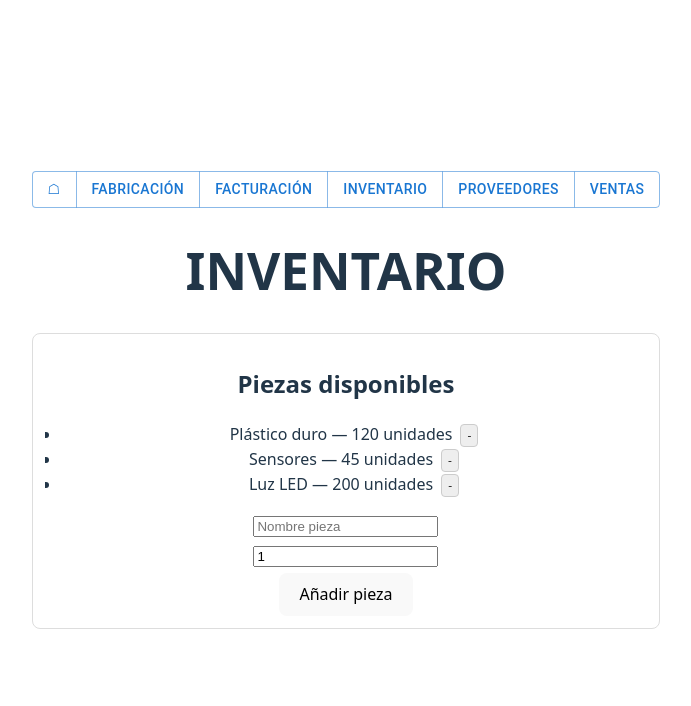
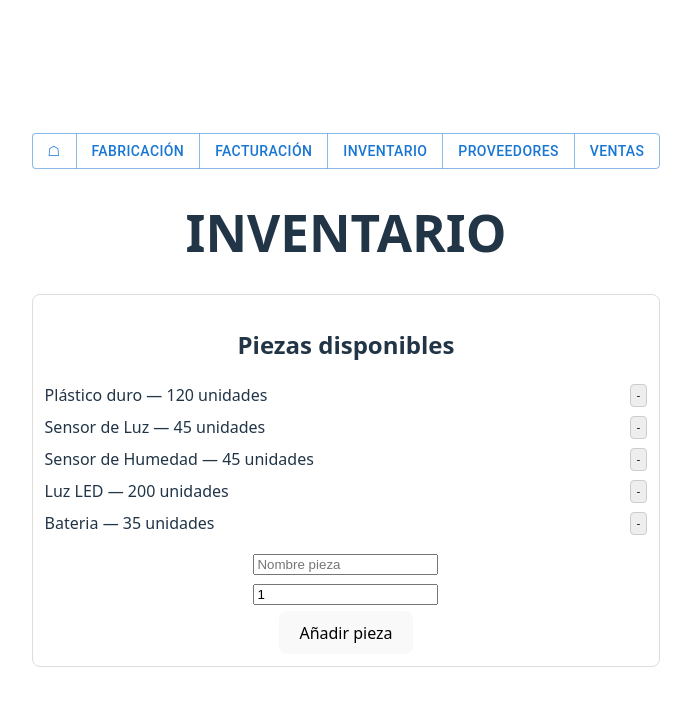
Before and after one commit to Enriquecebanc/Reto2Niger2.0, a React (Vite) app in the folder Reto2Niger2.0/: page /inventario in a window 1280 px wide. Shown: the top 706 px of the page, without its empty margins (294-985 px from the left). Built offline with nearby package versions, Linux system fonts and the light colour scheme.

Commit message:
TxomitAxtualizado

```diff
--- a/Reto2Niger2.0/src/pages/Inventario.jsx
+++ b/Reto2Niger2.0/src/pages/Inventario.jsx
@@ -4,8 +4,11 @@ import BarraBusqueda from '../componentes/barraBusqueda.jsx';
 const Inventario = () => {
     const [piezas, setPiezas] = React.useState([
         { id: 1, nombre: 'Plástico duro', cantidad: 120 },
-        { id: 2, nombre: 'Sensores', cantidad: 45 },
-        { id: 3, nombre: 'Luz LED', cantidad: 200 },
+        { id: 2, nombre: 'Sensor de Luz', cantidad: 45 },
+        { id: 3, nombre: 'Sensor de Humedad', cantidad: 45 },
+        { id: 4, nombre: 'Luz LED', cantidad: 200 },
+        { id: 5, nombre: 'Bateria', cantidad: 35 },
+
     ]);
 
     // Formularios controlados
@@ -26,7 +29,7 @@ const Inventario = () => {
         setNuevoNombre(''); setNuevaCantidad(1);
     };
 
-    // 🧹 Restar una unidad de una pieza (si llega a 0, se borra)
+    //  Restar una unidad de una pieza (si llega a 0, se borra)
     const restarPieza = (id) => {
         setPiezas(prev => prev.map(p => {
             if (p.id === id) {
@@ -55,10 +58,18 @@ const Inventario = () => {
                 {/* 🧩 Cuadro 1: Piezas disponibles */}
                 <div style={boxStyle}>
                     <h2>Piezas disponibles</h2>
-                    <ul style={listStyle}>
+                    <ul style={{ ...listStyle, listStyle: 'none', paddingLeft: 0, margin: 0 }}>
                         {piezas.map(p => (
-                            <li key={p.id}>
-                                {p.nombre} — {p.cantidad} unidades
+                            <li
+                                key={p.id}
+                                style={{
+                                    display: 'flex',
+                                    alignItems: 'center',
+                                    justifyContent: 'space-between',
+                                    marginBottom: 8
+                                }}
+                            >
+                                <span>{p.nombre} — {p.cantidad} unidades</span>
                                 <button
                                     onClick={() => restarPieza(p.id)}
                                     style={{
```
